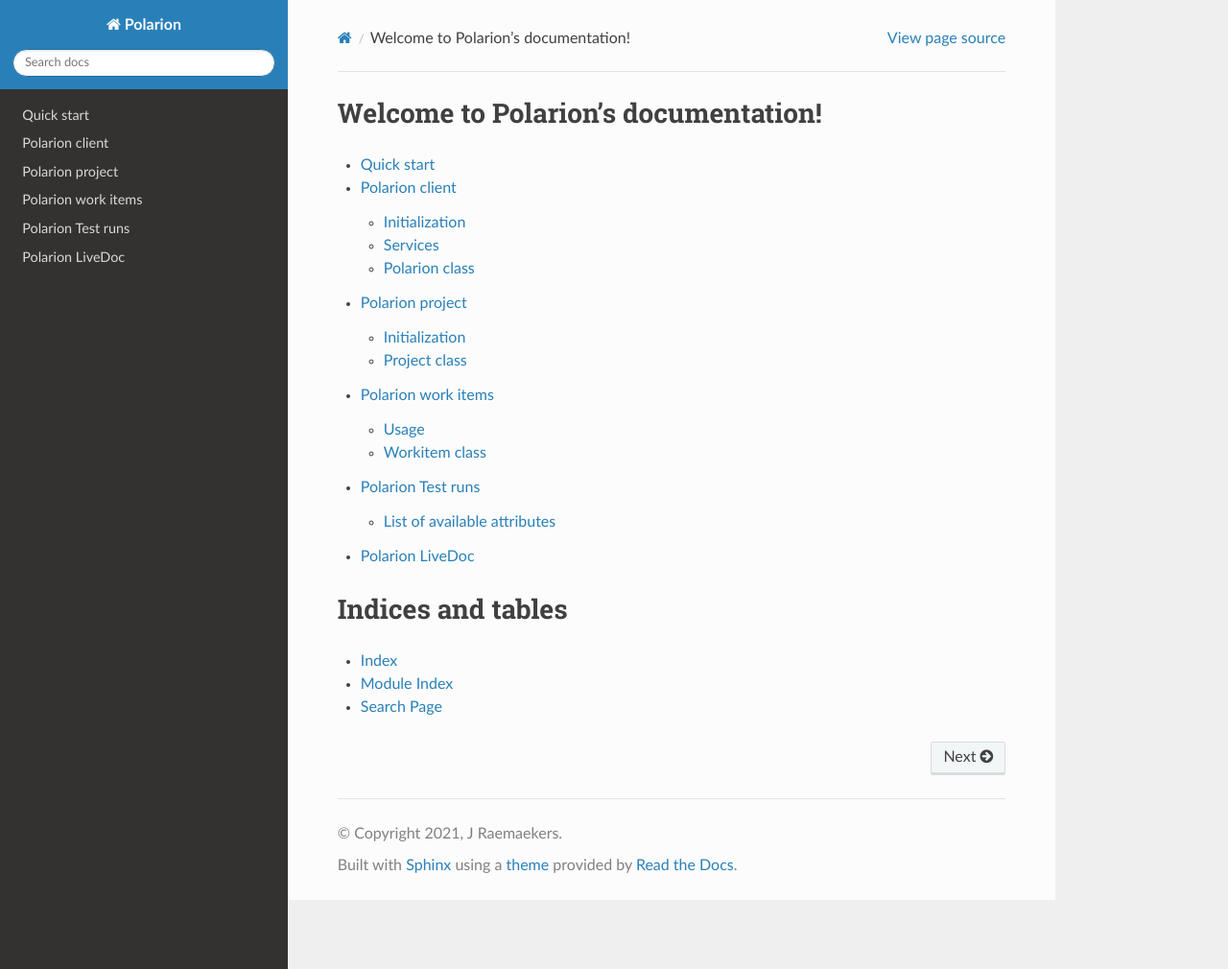
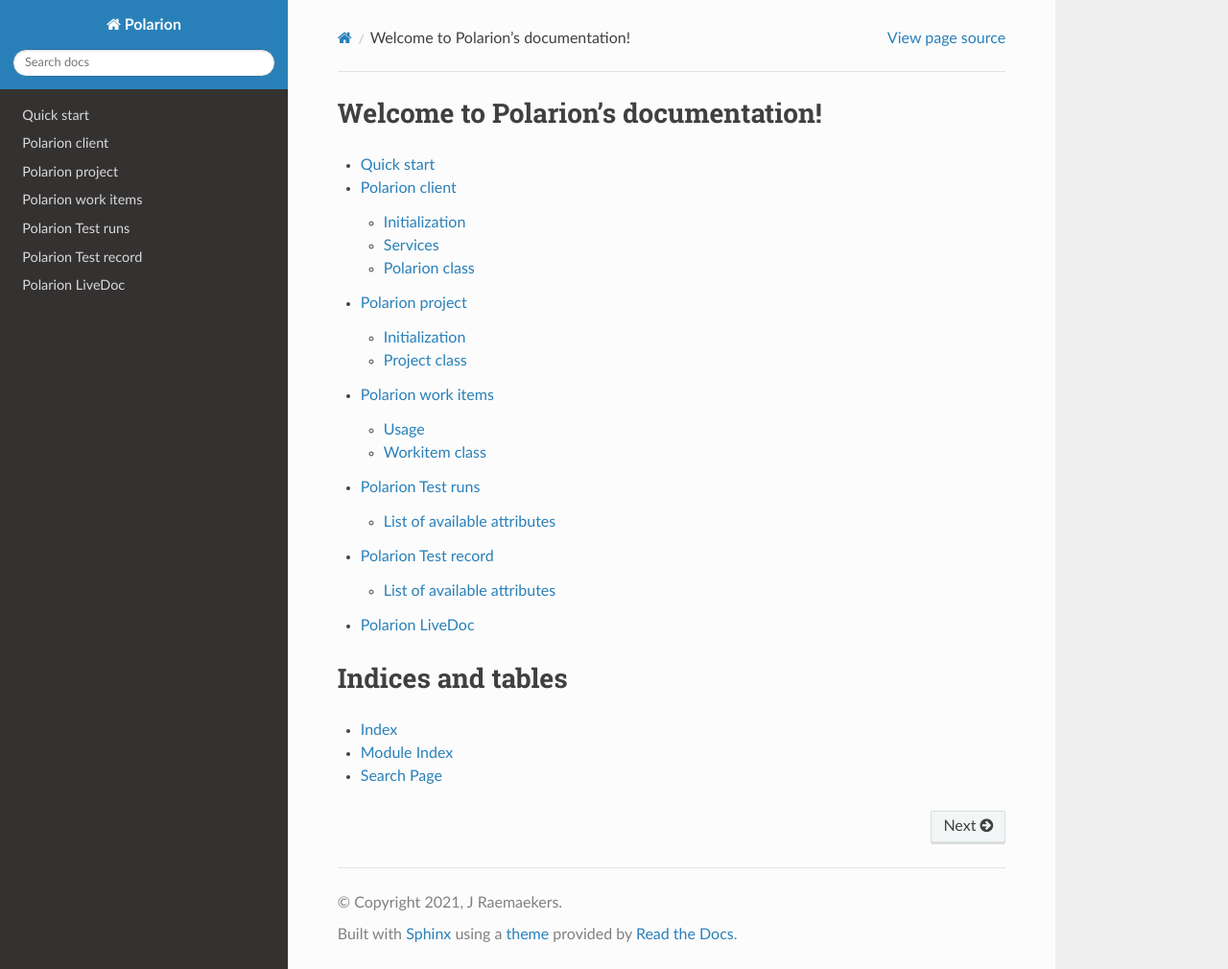
Before and after one commit to jesper-raemaekers/python-polarion, a Sphinx documentation site: the page built from docs/index.rst, in a window 1280 px wide and 1010 px high. Shown: the whole window at 96% size. Built offline with Sphinx 7.4.7 and the Read the Docs theme 2.0.0, drawn with Linux system fonts in a browser that asks for light colours; some of the changed lines change nothing that is shown.

Commit message:
created seperate page for test records

```diff
--- a/docs/index.rst
+++ b/docs/index.rst
@@ -14,6 +14,7 @@
    project
    workitem
    testrun
+   testrecord
    document
 
 
--- /dev/null
+++ b/docs/testrecord.rst
@@ -0,0 +1,50 @@
+Polarion Test record
+====================
+
+
+List of available attributes
+^^^^^^^^^^^^^^^^^^^^^^^^^^^^
+
+The attributes are set in the record when loading it from polarion. An attribute can be None (when it is not set), a string, number or datetime, or another object.
+When accessing any attribute, a check for None is recommended.
+
+Other attributes that will be available, but could be None, are listed below.
+
+
++----------------------------+---------------------------+----------------------+-------------------------+
+| Attribute                  | Type (when not None)      | getter               | setter                  |
++============================+===========================+======================+=========================+
+| attachments                |                           | No                   | No                      |
++----------------------------+---------------------------+----------------------+-------------------------+
+| comment                    |                           | No                   | No                      |
++----------------------------+---------------------------+----------------------+-------------------------+
+| defectURI                  |                           | No                   | No                      |
++----------------------------+---------------------------+----------------------+-------------------------+
+| duration                   |                           | No                   | No                      |
++----------------------------+---------------------------+----------------------+-------------------------+
+| executed                   |                           | No                   | No                      |
++----------------------------+---------------------------+----------------------+-------------------------+
+| executedByURI              |                           | No                   | No                      |
++----------------------------+---------------------------+----------------------+-------------------------+
+| iteration                  |                           | No                   | No                      |
++----------------------------+---------------------------+----------------------+-------------------------+
+| result                     |                           | No                   | No                      |
++----------------------------+---------------------------+----------------------+-------------------------+
+| signed                     |                           | No                   | No                      |
++----------------------------+---------------------------+----------------------+-------------------------+
+| testCaseRevision           |                           | No                   | No                      |
++----------------------------+---------------------------+----------------------+-------------------------+
+| testCaseURI                |                           | No                   | No                      |
++----------------------------+---------------------------+----------------------+-------------------------+
+| testParameters             |                           | No                   | No                      |
++----------------------------+---------------------------+----------------------+-------------------------+
+| testStepResults            |                           | No                   | No                      |
++----------------------------+---------------------------+----------------------+-------------------------+
+
+
+
+Test record class
+-----------------
+
+.. autoclass:: polarion.record.Record
+    :members:
--- a/docs/testrun.rst
+++ b/docs/testrun.rst
@@ -9,7 +9,7 @@
 List of available attributes
 ^^^^^^^^^^^^^^^^^^^^^^^^^^^^
 
-The attributes are set in the workitem when loading it from polarion. An attribute can be None (when it is not set), a string, number or datetime, or another       .
+The attributes are set in the test run when loading it from polarion. An attribute can be None (when it is not set), a string, number or datetime, or another object.
 When accessing any attribute, a check for None is recommended as the only attributes that are always set are:
 -Type
 -Created
```
